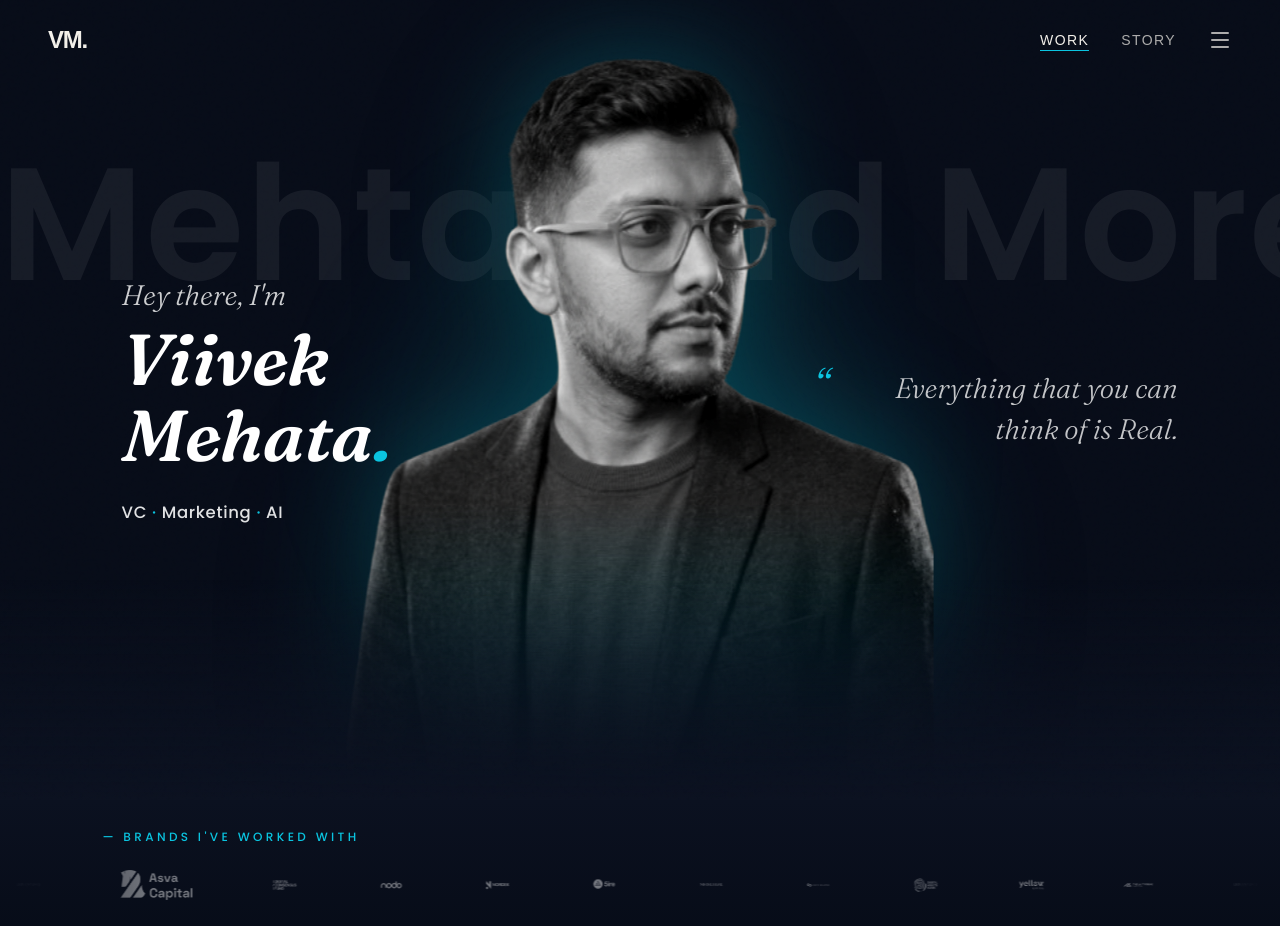
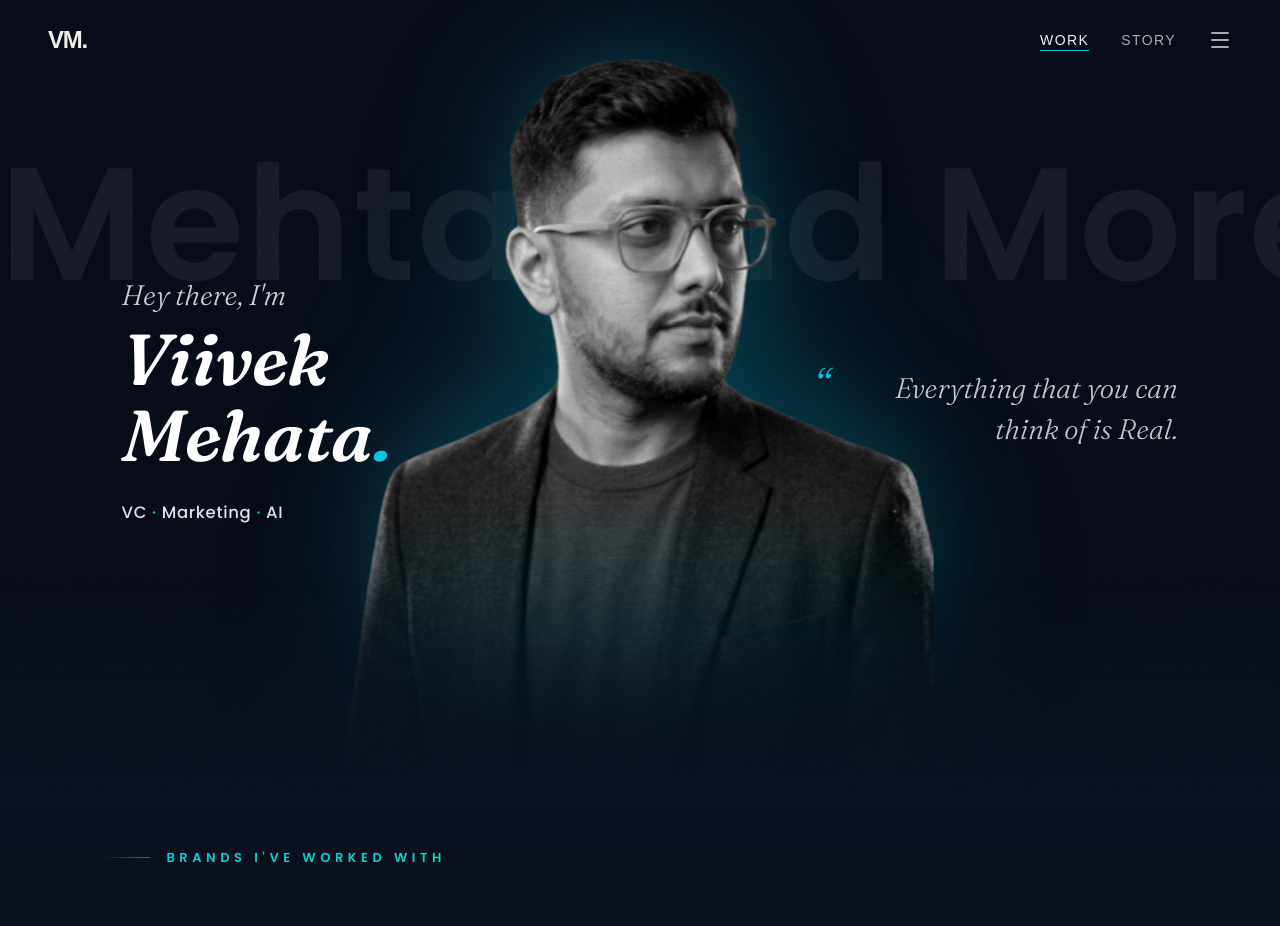
Before and after one commit to Viivek16/portfolio, a React (Vite) app: page / in a window 1280 px wide. Shown: the top 926 px of the page. Built offline with nearby package versions, Linux system fonts and the light colour scheme; a web font is replaced by a local one.

Commit message:
feat(ui): redesign brand strip for premium wow-effect with interactive hover states

```diff
--- a/src/components/BrandStrip.jsx
+++ b/src/components/BrandStrip.jsx
@@ -3,15 +3,14 @@ import React, { useState } from "react";
 /* ────────────────────────────────────────────────────────────
    TUNING KNOBS
 ──────────────────────────────────────────────────────────────*/
-const SPEED_S = 42;          // seconds per full loop — slower = more ambient
-const LOGO_HEIGHT = 30;      // rendered logo height (px)
-const LOGO_GAP = "clamp(56px, 6vw, 96px)"; // horizontal space between logos
-const LOGO_OPACITY = 0.45;   // resting opacity of the monochrome logos
-const EDGE_FADE = "12%";     // width of the left/right dissolve masks
+const SPEED_S = 50;          // slightly slower for majestic scale
+const LOGO_HEIGHT = "clamp(64px, 8vw, 110px)"; // 3x to 4x size increase
+const LOGO_GAP = "clamp(80px, 12vw, 180px)";   // wider gap for larger logos
+const LOGO_OPACITY = 0.5;    // resting opacity
 
-// ⚠️ REPLACE with the EXACT colors from Phase 1 recon:
-const HERO_FLOOR = "#0B1120"; // color the Hero's bottom gradient resolves to
-const STATS_TOP  = "#070C18"; // background color at the top of the Stats section
+// ⚠️ EXACT colors from Phase 1 recon:
+const HERO_FLOOR = "#0B1120";
+const STATS_TOP  = "#070C18";
 
 const BRANDS = [
   { name: "Yellow Capital",        img: "/images/brands/yellow-capital.png" },
@@ -45,6 +44,7 @@ export default function BrandStrip() {
         }}
       >
         <img
+          className="brand-logo"
           src={b.img}
           alt={ariaHidden ? "" : b.name}
           draggable={false}
@@ -53,11 +53,8 @@ export default function BrandStrip() {
             height: LOGO_HEIGHT,
             width: "auto",
             display: "block",
-            // Flattens every logo (any source color) to uniform soft white:
-            filter: "brightness(0) invert(1)",
-            opacity: LOGO_OPACITY,
             userSelect: "none",
-            pointerEvents: "none",
+            pointerEvents: "auto", // Allow hover interactions
           }}
         />
       </div>
@@ -74,24 +71,35 @@ export default function BrandStrip() {
         isolation: "isolate",
         // Seamless bridge: hero floor → stats top. NO hard edges.
         background: `linear-gradient(180deg, ${HERO_FLOOR} 0%, ${STATS_TOP} 100%)`,
-        paddingTop: "clamp(24px, 3.5vh, 40px)",
-        paddingBottom: "clamp(28px, 4vh, 48px)",
+        paddingTop: "clamp(48px, 6vh, 80px)",
+        paddingBottom: "clamp(56px, 7vh, 96px)",
       }}
     >
       <div
         style={{
           fontFamily: "'Poppins', sans-serif",
-          fontWeight: 500,
-          fontSize: "12px",
-          letterSpacing: "0.28em",
+          fontWeight: 600,
+          fontSize: "13px",
+          letterSpacing: "0.35em",
           textTransform: "uppercase",
-          color: "#0AC4E0",
+          color: "transparent",
+          backgroundImage: "linear-gradient(90deg, #0AC4E0, #00FF88)",
+          WebkitBackgroundClip: "text",
+          backgroundClip: "text",
           paddingLeft: "8vw",
           paddingRight: "8vw",
-          marginBottom: "clamp(20px, 3vh, 32px)",
+          marginBottom: "clamp(32px, 5vh, 56px)",
+          display: "flex",
+          alignItems: "center",
+          gap: "16px"
         }}
       >
-        — BRANDS I'VE WORKED WITH
+        <span style={{
+          width: "48px",
+          height: "1px",
+          background: "linear-gradient(90deg, transparent, rgba(10, 196, 224, 0.6))"
+        }} />
+        BRANDS I'VE WORKED WITH
       </div>
       {/* keyframes scoped to this component only */}
       <style>{`
@@ -102,6 +110,31 @@ export default function BrandStrip() {
         @media (prefers-reduced-motion: reduce) {
           .brandstrip-track { animation: none !important; }
         }
+
+        .brand-logo {
+          transition: opacity 400ms cubic-bezier(0.23, 1, 0.32, 1),
+                      transform 400ms cubic-bezier(0.23, 1, 0.32, 1),
+                      filter 400ms cubic-bezier(0.23, 1, 0.32, 1);
+          filter: brightness(0) invert(1) drop-shadow(0 0 0 rgba(255,255,255,0));
+          opacity: ${LOGO_OPACITY};
+          cursor: pointer;
+        }
+
+        @media (hover: hover) and (pointer: fine) {
+          /* Dim and blur non-hovered siblings */
+          .brandstrip-track:has(.brand-logo:hover) .brand-logo:not(:hover) {
+            opacity: 0.15;
+            transform: scale(0.95);
+            filter: brightness(0) invert(1) blur(3px);
+          }
+
+          /* Scale and glow the hovered logo */
+          .brand-logo:hover {
+            opacity: 1;
+            transform: scale(1.15);
+            filter: brightness(0) invert(1) drop-shadow(0 12px 28px rgba(10, 196, 224, 0.45));
+          }
+        }
       `}</style>
 
       {/* viewport with edge dissolve masks — logos emerge right, dissolve left */}
@@ -109,8 +142,9 @@ export default function BrandStrip() {
         style={{
           width: "100%",
           overflow: "hidden",
-          WebkitMaskImage: `linear-gradient(90deg, transparent 0%, #000 ${EDGE_FADE}, #000 calc(100% - ${EDGE_FADE}), transparent 100%)`,
-          maskImage: `linear-gradient(90deg, transparent 0%, #000 ${EDGE_FADE}, #000 calc(100% - ${EDGE_FADE}), transparent 100%)`,
+          padding: "20px 0", /* extra padding to avoid cutting off the scale/glow effects */
+          WebkitMaskImage: `linear-gradient(90deg, transparent 0%, #000 12%, #000 88%, transparent 100%)`,
+          maskImage: `linear-gradient(90deg, transparent 0%, #000 12%, #000 88%, transparent 100%)`,
         }}
       >
         <div
```
